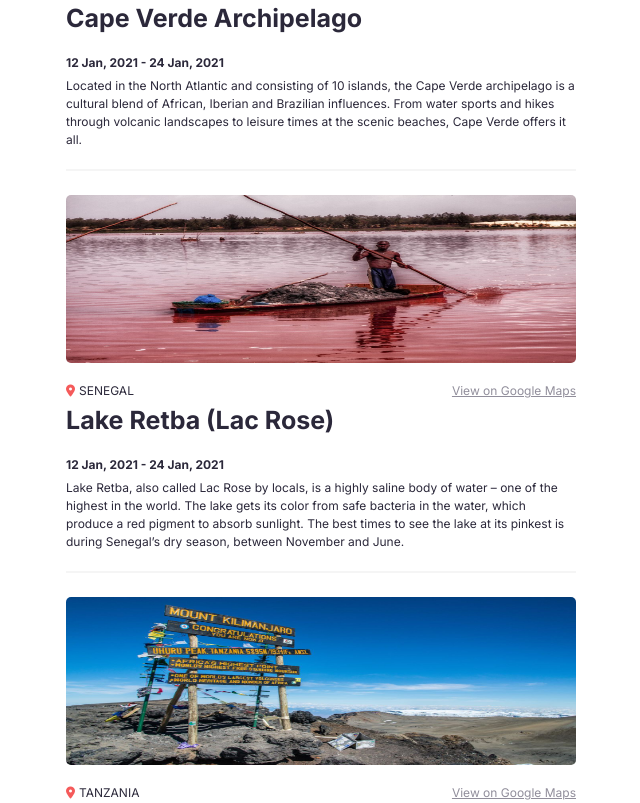
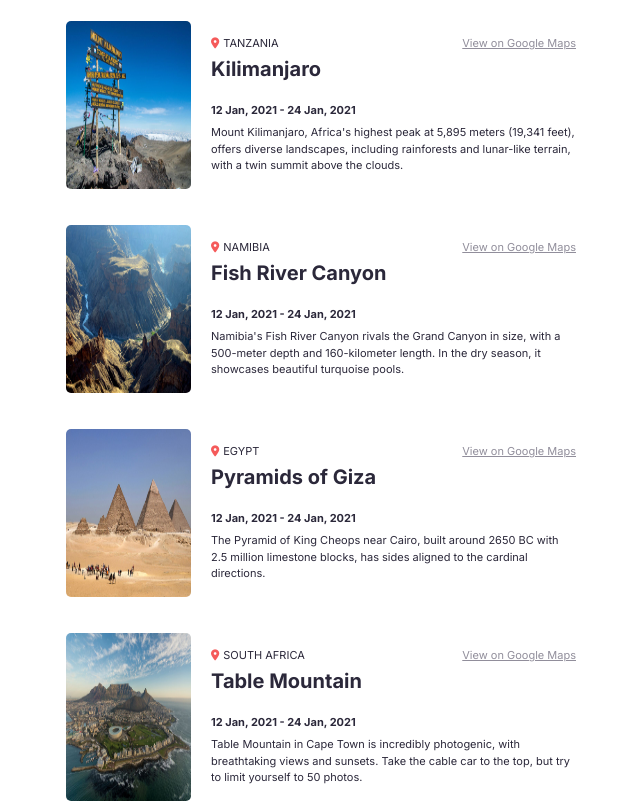
Before and after one commit to adex-badr18/scrimba-travel-journal, a React (Vite) app: page / in a window 1280 px wide. Shown: the part 700-1503 px from the top of the page, without its empty margins (319-959 px from the left). Built offline with nearby package versions, Linux system fonts and the light colour scheme.

Commit message:
Add styles for large screen devices

```diff
--- a/src/App.css
+++ b/src/App.css
@@ -36,24 +36,26 @@ header {
     display: flex;
     flex-direction: column;
     gap: 20px;
+    margin-bottom: 36px;
 }
 
 .card--info {
     display: flex;
     flex-direction: column;
+    justify-content: center;
     gap: 7px;
 }
 
 .card--photo {
     width: 100%;
-    height: 168px;
+    height: 200px;
     border-radius: 5px;
 }
 
 .card--location {
     display: flex;
     align-items: center;
-    font-size: 12px;
+    font-size: 11px;
 }
 
 .card--location-icon {
@@ -81,11 +83,11 @@ header {
 }
 
 .card--date {
-    font-size: 12px;
+    font-size: 11px;
 }
 
 .card--description {
-    font-size: 12px;
+    font-size: 11px;
     line-height: 1.5;
 }
 
@@ -93,3 +95,19 @@ hr {
     border: 1px solid #F5F5F5;
     margin-bottom: 24px;
 }
+
+/* Media Queries */
+@media (min-width: 451px) {
+    .card {
+        flex-direction: row;
+    }
+
+    .card--photo {
+        width: 125px;
+        height: 168px;
+    }
+
+    .card--name {
+        font-size: 20px;
+    }
+}
--- a/src/components/TravelCard.jsx
+++ b/src/components/TravelCard.jsx
@@ -16,7 +16,7 @@ export default function TravelCard(props) {
 
                 <p className="card--description">{props.description}</p>
             </div>
-            <hr />
+            {/* <hr /> */}
         </div>
     )
 }
--- a/src/data.jsx
+++ b/src/data.jsx
@@ -6,7 +6,7 @@ export default [
         googleMapsUrl: "https://maps.app.goo.gl/jGejHSk4iaiBdZFu5",
         startDate: "12 Jan, 2021",
         endDate: "24 Jan, 2021",
-        description: "A walk far above the ground on Africa’s longest canopy walkway is a great way to explore Nigeria’s natural beauty. The Lekki Conservation Centre offers a serene escape from the hustle and bustle of Lagos, Nigeria’s commercial capital.",
+        description: "Explore Nigeria's natural beauty on Africa's longest canopy walkway at the Lekki Conservation Centre, providing a serene escape from Lagos' bustling city life.",
         imageUrl: "https://unsplash.com/photos/hbNlzEtn-CI",
         imageName: "lekki-conservation.jpg"
     },
@@ -17,7 +17,7 @@ export default [
         googleMapsUrl: "https://maps.app.goo.gl/mLrM28PkNWanYWH78",
         startDate: "12 Jan, 2021",
         endDate: "24 Jan, 2021",
-        description: "Located in the North Atlantic and consisting of 10 islands, the Cape Verde archipelago is a cultural blend of African, Iberian and Brazilian influences. From water sports and hikes through volcanic landscapes to leisure times at the scenic beaches, Cape Verde offers it all.",
+        description: "Cape Verde, a North Atlantic archipelago with 10 islands. Visitors can enjoy water sports, volcanic hikes, and scenic beaches, making it a versatile destination.",
         imageUrl: "https://unsplash.com/photos/Tv9zHfesTBQ",
         imageName: "cape-verde.jpg"
     },
@@ -28,7 +28,7 @@ export default [
         googleMapsUrl: "https://maps.app.goo.gl/K5T2CPcoGr5J1gnn7",
         startDate: "12 Jan, 2021",
         endDate: "24 Jan, 2021",
-        description: "Lake Retba, also called Lac Rose by locals, is a highly saline body of water – one of the highest in the world. The lake gets its color from safe bacteria in the water, which produce a red pigment to absorb sunlight. The best times to see the lake at its pinkest is during Senegal’s dry season, between November and June.",
+        description: "Lake Retba, or Lac Rose, is a highly saline pink lake in Senegal, thanks to red-pigmented bacteria. It's pinkest between November and June.",
         imageUrl: "https://unsplash.com/photos/PnTVEMOJtLo",
         imageName: "lake-retba.jpg"
     },
@@ -39,7 +39,7 @@ export default [
         googleMapsUrl: "https://maps.app.goo.gl/NrprHb6qw7htB5Jn9",
         startDate: "12 Jan, 2021",
         endDate: "24 Jan, 2021",
-        description: "Mount Kilimanjaro, at 5,895 meters (19,341 feet), is Africa’s highest peak – and an item on thousands of bucket lists. It is a “Sky island,” creating a varied and dramatic natural habitat. Rising through lush rainforests and alpine meadows, climbers finally cross a barren lunar landscape to reach the twin summit, often above the clouds.",
+        description: "Mount Kilimanjaro, Africa's highest peak at 5,895 meters (19,341 feet), offers diverse landscapes, including rainforests and lunar-like terrain, with a twin summit above the clouds.",
         imageUrl: "https://unsplash.com/photos/xev2kb8paN4",
         imageName: "kilimanjaro.jpg"
     },
@@ -50,7 +50,7 @@ export default [
         googleMapsUrl: "https://maps.app.goo.gl/v3JfE3xfaD1UxcgN6",
         startDate: "12 Jan, 2021",
         endDate: "24 Jan, 2021",
-        description: "Namibia is the travel gift that keeps on giving. Some 500 meters (1,640 feet) deep and more than 160 kilometers (100 miles) long, this great rift is second only to the United States’ Grand Canyon in size, and during the dry season is characterized by beautiful turquoise pools of seasonally flowing water stretching into the distance.",
+        description: "Namibia's Fish River Canyon rivals the Grand Canyon in size, with a 500-meter depth and 160-kilometer length. In the dry season, it showcases beautiful turquoise pools.",
         imageUrl: "https://unsplash.com/photos/hlDQhML3wmI",
         imageName: "fish-river-canyon.jpg"
     },
@@ -61,7 +61,7 @@ export default [
         googleMapsUrl: "https://maps.app.goo.gl/Abb5Ex9CoHw5vkEx5",
         startDate: "12 Jan, 2021",
         endDate: "24 Jan, 2021",
-        description: "The most famous of the structures at Giza, near Cairo, the Pyramid of King Cheops was built around 2650 BC from 2.5 million blocks of limestone. Its sides are oriented exactly to the north, south, east and west.",
+        description: "The Pyramid of King Cheops near Cairo, built around 2650 BC with 2.5 million limestone blocks, has sides aligned to the cardinal directions.",
         imageUrl: "https://unsplash.com/photos/00hJ4dTXkw0",
         imageName: "pyramids-of-giza.jpg"
     },
@@ -72,7 +72,7 @@ export default [
         googleMapsUrl: "https://maps.app.goo.gl/v1wzEAZs88PKwjw6A",
         startDate: "12 Jan, 2021",
         endDate: "24 Jan, 2021",
-        description: "Table Mountain makes Cape Town, one of the world’s best beach cities, also one of the world’s most photogenic. Cable car rides are available to the top of the mesa, giving great views, fantastic sunrises/sunsets and a great photo. Challenge: Try to limit yourself to 50 pics.",
+        description: "Table Mountain in Cape Town is incredibly photogenic, with breathtaking views and sunsets. Take the cable car to the top, but try to limit yourself to 50 photos.",
         imageUrl: "https://unsplash.com/photos/Bmy54VG1j3A",
         imageName: "table-mountain.jpg"
     },
@@ -83,7 +83,7 @@ export default [
         googleMapsUrl: "https://maps.app.goo.gl/5tYqS7ZZfPQDDSXH6",
         startDate: "12 Jan, 2021",
         endDate: "24 Jan, 2021",
-        description: "At around 3,000 meters (about 9,850 feet), the Mulanje Massif dwarfs the lush land that surrounds it. It’s split in two by the Fort Lister Gap, a broad pass eroded by the Phalombe and Sombani rivers.",
+        description: "At 3,000 meters (9,850 feet), the Mulanje Massif dominates the surrounding landscape, split in two by the Fort Lister Gap.",
         imageUrl: "https://www.istockphoto.com/photo/mountains-in-mulanje-gm1498088899-520239411",
         imageName: "mount-mulanje.jpg"
     },
```
